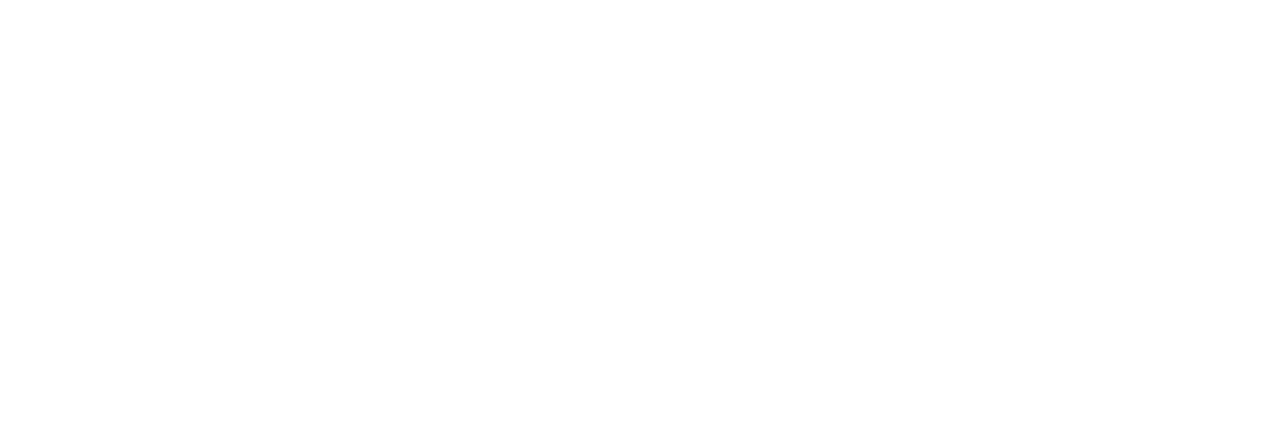
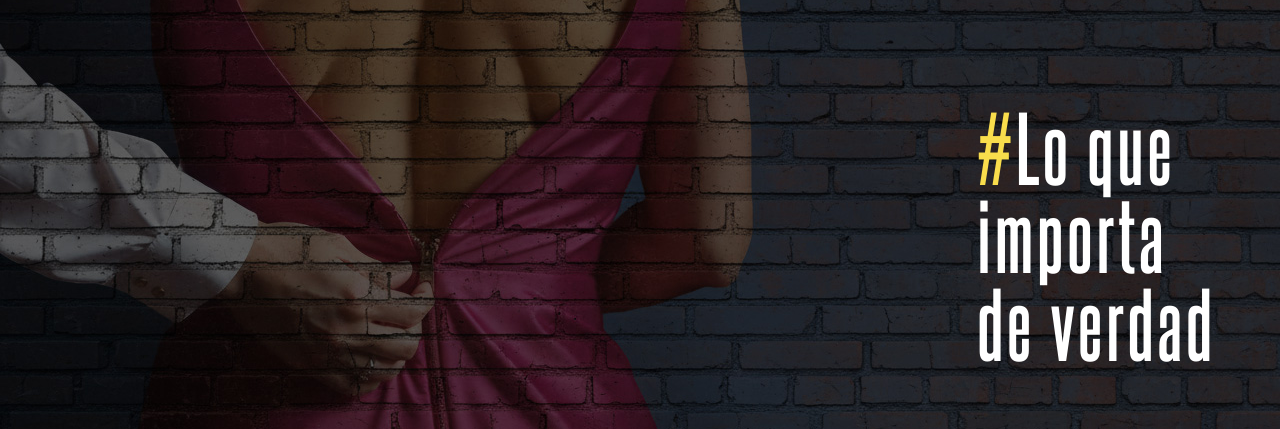
Before and after one commit to bonini81/tevia-campaign, a React (Vite) app: page / in a window 1280 px wide. Shown: the part 2371-2800 px from the top of the page. Before the commit the page ends 2315 px from the top, so only its background shows below. Built offline with nearby package versions, Linux system fonts and the light colour scheme.

Commit message:
Ready Wall basic design

```diff
--- a/src/App.css
+++ b/src/App.css
@@ -2,10 +2,6 @@
   margin: 0;
   padding: 0;
   box-sizing: border-box;
-}
-
-.wall-section-title--mobile {
-  display: none;
 }
 
 /** Fonts */
@@ -85,6 +81,11 @@ nav a {
     color: #fff;
   }
 
+}
+
+
+.wall-section-title--mobile {
+  display: none;
 }
 
 
@@ -205,6 +206,7 @@ height: 600px;
 .second-video-section {
   background-color: #9bd99c;
 }
+
 
 /* Update video container */
 .video-container {
@@ -421,8 +423,33 @@ input[type="file"].file-upload::file-selector-button {
   background-color: #0056b3;
 }
 
+/* Form styles */
+.campaign-form {
+  margin-top: 2rem;
+}
+
+.error {
+  color: #dc3545;
+  font-size: 0.875rem;
+  margin-top: 0.25rem;
+}
 
 
+
+/** Brick Wall */
+
+
+.brick-wall-section {
+  background: url('assets/wall-content.jpg') center/cover fixed;
+  min-height: 100vh;
+  display: flex;
+  align-items: center;
+  justify-content: center;
+  flex-direction: column;
+  padding: 4rem 1rem;
+}
+
+/* End */
 
 /* Tablet - screens between 768px and 1023px */
 @media (min-width: 768px) and (max-width: 1100px) {
@@ -439,18 +466,13 @@ input[type="file"].file-upload::file-selector-button {
     .info-section {
      background: url('assets/fondo-info-section-mobile.jpg') bottom/cover;
   }
+
+    .brick-wall-section {
+  background: url('assets/wall-content-mobile.jpg') center/cover fixed;
+
+}
 }
 
-/* Form styles */
-.campaign-form {
-  margin-top: 2rem;
-}
-
-.error {
-  color: #dc3545;
-  font-size: 0.875rem;
-  margin-top: 0.25rem;
-}
 
 
 
@@ -475,6 +497,13 @@ input[type="file"].file-upload::file-selector-button {
      align-items: first baseline;
      padding: 2rem 1rem;
   }
+
+  .brick-wall-section {
+  background: url('assets/wall-content-mobile.jpg') center/cover fixed;
+  background-repeat: no-repeat;
+  align-items: first baseline;
+  padding: 2rem 1rem;
+}
 
 
   .info-content {
--- a/src/App.jsx
+++ b/src/App.jsx
@@ -106,7 +106,7 @@ function App() {
         </div>
         <nav>
 
-          <a href="#info-section"><FaHashtag className="icono__yellow"  /> Lo qué importa para mí</a>
+          <a href="#info-section"><FaHashtag className="icono__yellow"  /> Lo qué importa</a>
           <a href="#second-video"><MdMic className="icono__yellow"  /> Testimonios</a>
             </nav>
             </div>
@@ -325,6 +325,35 @@ function App() {
             </div>
         </section>
 
+
+      <section id="info-section" className="brick-wall-section">
+
+          <article className="container info-container">
+              <div className="info-content what-matters-content">
+                <h3 className="wall-section-title"><span className="icono__yellow">#</span>Lo que <br />
+                  importa <br />
+                de verdad</h3>
+                <h3 className="wall-section-title--mobile"><span className="icono__yellow">#</span>Lo que importa <br />
+                  de verdad</h3>
+              </div>
+            </article>
+
+          <div className="container wall-container">
+
+              <div className="info-content">
+
+               <div className="text-content">
+
+
+
+              </div>
+            </div>
+          </div>
+        </section>
+
+
+
+
       </main>
 
       <footer className="footer-styles">
```
Also changed, not shown: src/assets/wall-content-mobile.jpg (added), src/assets/wall-content.jpg (added).
